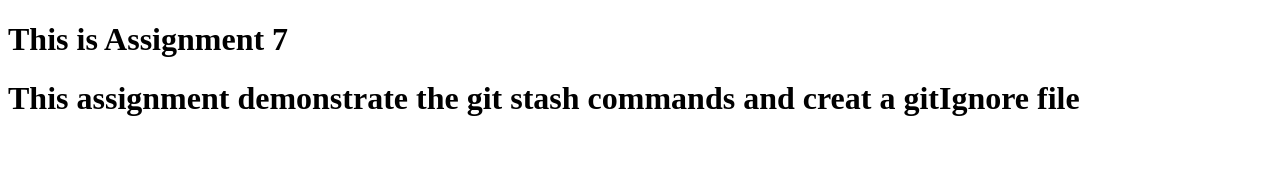
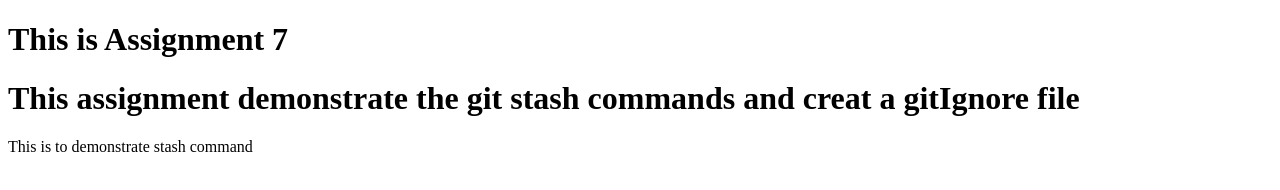
Before and after one commit to RahulRGolabhavi/UST-GIT-Assignment-7, a plain HTML site: page index.html in a window 1280 px wide. Drawn offline with Linux system fonts and the light colour scheme.

Commit message:
added stash

```diff
--- a/index.html
+++ b/index.html
@@ -8,5 +8,6 @@
 <body>
     <h1>This is Assignment 7</h1>
     <h1>This assignment demonstrate the git stash commands and creat a gitIgnore file</h1>
+    <p>This is to demonstrate stash command</p>
 </body>
 </html>
```
